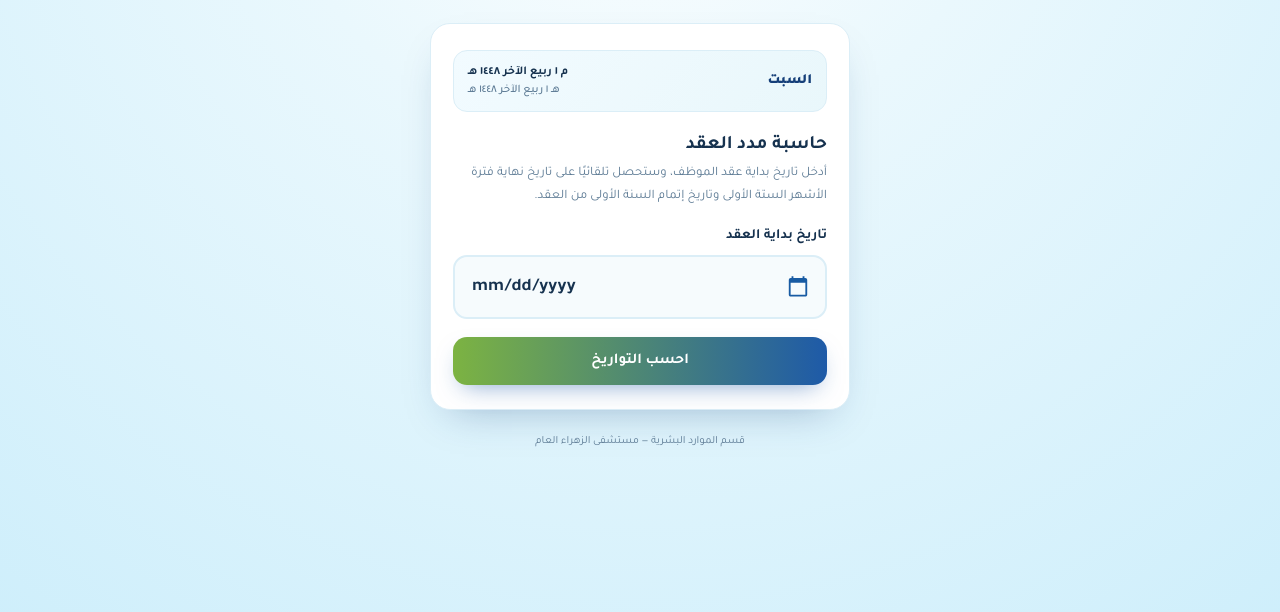
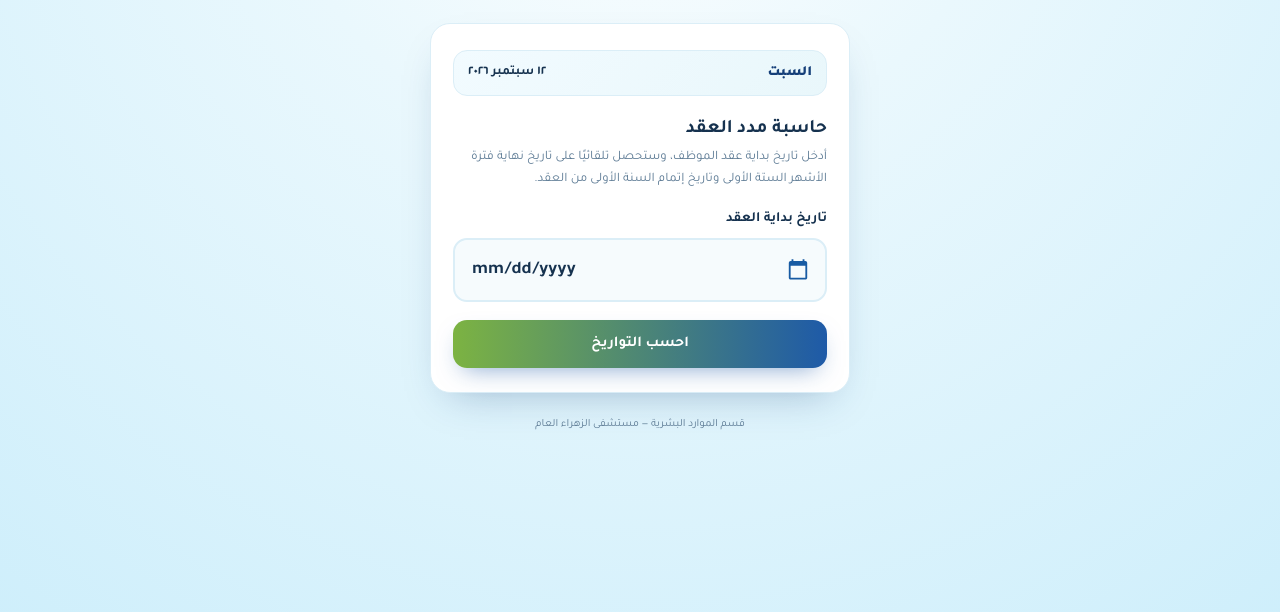
Before and after one commit to netflix26037/HR, a plain HTML site: page index.html in a window 1280 px wide. Shown: the part 140-752 px from the top of the page. Drawn offline with Linux system fonts and the light colour scheme.

Commit message:
Add files via upload

```diff
--- a/index.html
+++ b/index.html
@@ -275,15 +275,9 @@
   }
 
   .today-bar .today-dates .g-date{
-    font-size:12px;
+    font-size:13px;
     font-weight:700;
     color:var(--ink);
-  }
-
-  .today-bar .today-dates .h-date{
-    font-size:11.5px;
-    font-weight:500;
-    color:var(--ink-soft);
   }
 
   /* ---------- Splash screen ---------- */
@@ -410,7 +404,6 @@
       <div class="today-day" id="todayDay">—</div>
       <div class="today-dates">
         <div class="g-date" id="todayGregorian">—</div>
-        <div class="h-date" id="todayHijri">—</div>
       </div>
     </div>
 
@@ -481,7 +474,7 @@
     var dateSixEl = document.getElementById('dateSix');
     var dateYearEl = document.getElementById('dateYear');
 
-    var arFormatter = new Intl.DateTimeFormat('ar-SA', {
+    var arFormatter = new Intl.DateTimeFormat('ar-SA-u-ca-gregory', {
       weekday: 'long',
       year: 'numeric',
       month: 'long',
@@ -552,27 +545,16 @@
   }
 
   /* ============================================================
-     Today info bar: Hijri + Gregorian + day name
+     Today info bar: Gregorian date + day name only
      ============================================================ */
   try {
     var today = new Date();
-    var dayNameFormatter = new Intl.DateTimeFormat('ar-SA', { weekday: 'long' });
-    var gregorianFormatter = new Intl.DateTimeFormat('ar-SA', {
+    var dayNameFormatter = new Intl.DateTimeFormat('ar-SA-u-ca-gregory', { weekday: 'long' });
+    var gregorianFormatter = new Intl.DateTimeFormat('ar-SA-u-ca-gregory', {
       day: 'numeric', month: 'long', year: 'numeric'
     });
-    var hijriFormatter;
-    try {
-      hijriFormatter = new Intl.DateTimeFormat('ar-SA-u-ca-islamic-umalqura', {
-        day: 'numeric', month: 'long', year: 'numeric'
-      });
-    } catch (e2) {
-      hijriFormatter = new Intl.DateTimeFormat('ar-SA-u-ca-islamic', {
-        day: 'numeric', month: 'long', year: 'numeric'
-      });
-    }
     document.getElementById('todayDay').textContent = dayNameFormatter.format(today);
-    document.getElementById('todayGregorian').textContent = 'م ' + gregorianFormatter.format(today);
-    document.getElementById('todayHijri').textContent = 'هـ ' + hijriFormatter.format(today);
+    document.getElementById('todayGregorian').textContent = gregorianFormatter.format(today);
   } catch (e) {
     console.error('Today bar init failed:', e);
   }
```
